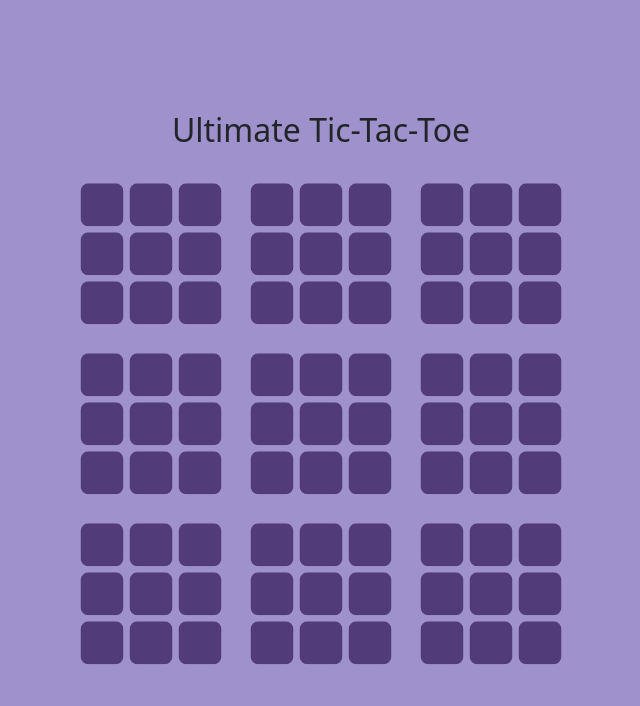
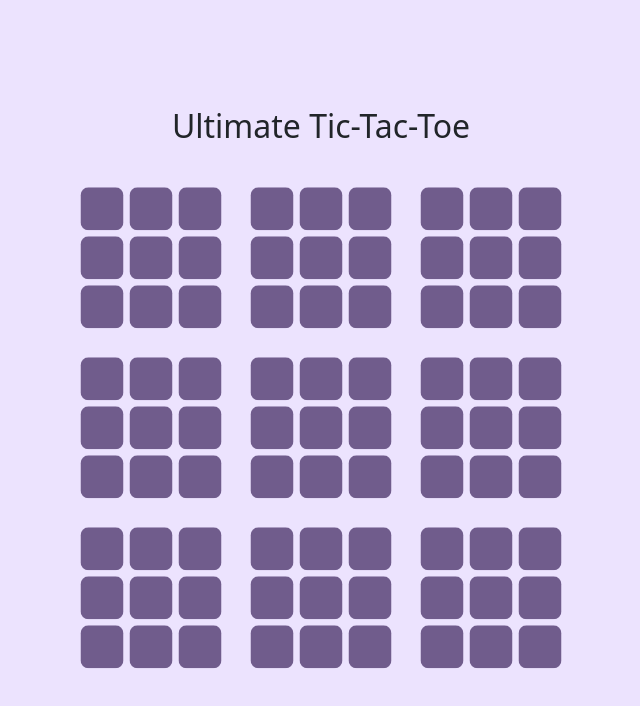
Before and after one commit to Khushi130404/TetraTic, a React (Vite) app: page / in a window 1280 px wide. Shown: the top 706 px of the page, without its empty margins (319-959 px from the left). Built offline with nearby package versions, Linux system fonts and the light colour scheme.

Commit message:
Key Frame

```diff
--- a/src/components/MainBoard.jsx
+++ b/src/components/MainBoard.jsx
@@ -130,7 +130,7 @@ function MainBoard() {
 
   return (
     <div className={styles.board} ref={boardRef} src={winner}>
-      <h2 className="card-title">Ultimate Tic-Tac-Toe</h2>
+      <h2>Ultimate Tic-Tac-Toe</h2>
       <br></br>
       {board.map((row, rowIndex) => (
         <div className={styles.row} key={rowIndex}>
--- a/src/components/MainBoard.module.css
+++ b/src/components/MainBoard.module.css
@@ -7,6 +7,11 @@
   top: 50%;
   left: 50%;
   transform: translate(-50%, -50%);
+}
+
+h2{
+  font-weight: 800;
+  color: #1E0342;
 }
 
 .row {
--- a/src/components/SmallBoard.module.css
+++ b/src/components/SmallBoard.module.css
@@ -32,7 +32,7 @@ button {
 
 button:hover {
   background-color: #1E0342;
-  opacity: 0.8;
+  opacity: 0.75;
   border-radius: 8px;
 }
 
--- a/src/index.css
+++ b/src/index.css
@@ -1,14 +1,9 @@
 :root {
-  font-family: Inter, system-ui, Avenir, Helvetica, Arial, sans-serif;
   line-height: 1.5;
-  font-weight: 400;
-
   color-scheme: light dark;
-  color: white;
 }
 
-button
-{
+button {
   border-radius: 8px;
 }
 
@@ -16,5 +11,20 @@ body {
   margin: 0;
   display: flex;
   place-items: center;
-  background-color: #9F91CC;
+  animation: pulse 10s alternate-reverse infinite;
 }
+
+@keyframes pulse {
+  0% {
+    background-color: lightsteelblue;
+  }
+  25% {
+    background-color: #ede4ff;
+  }
+  75% {
+    background-color: #e5d4ff;
+  }
+  100% {
+    background-color: #fdcedf;
+  }
+}
```
